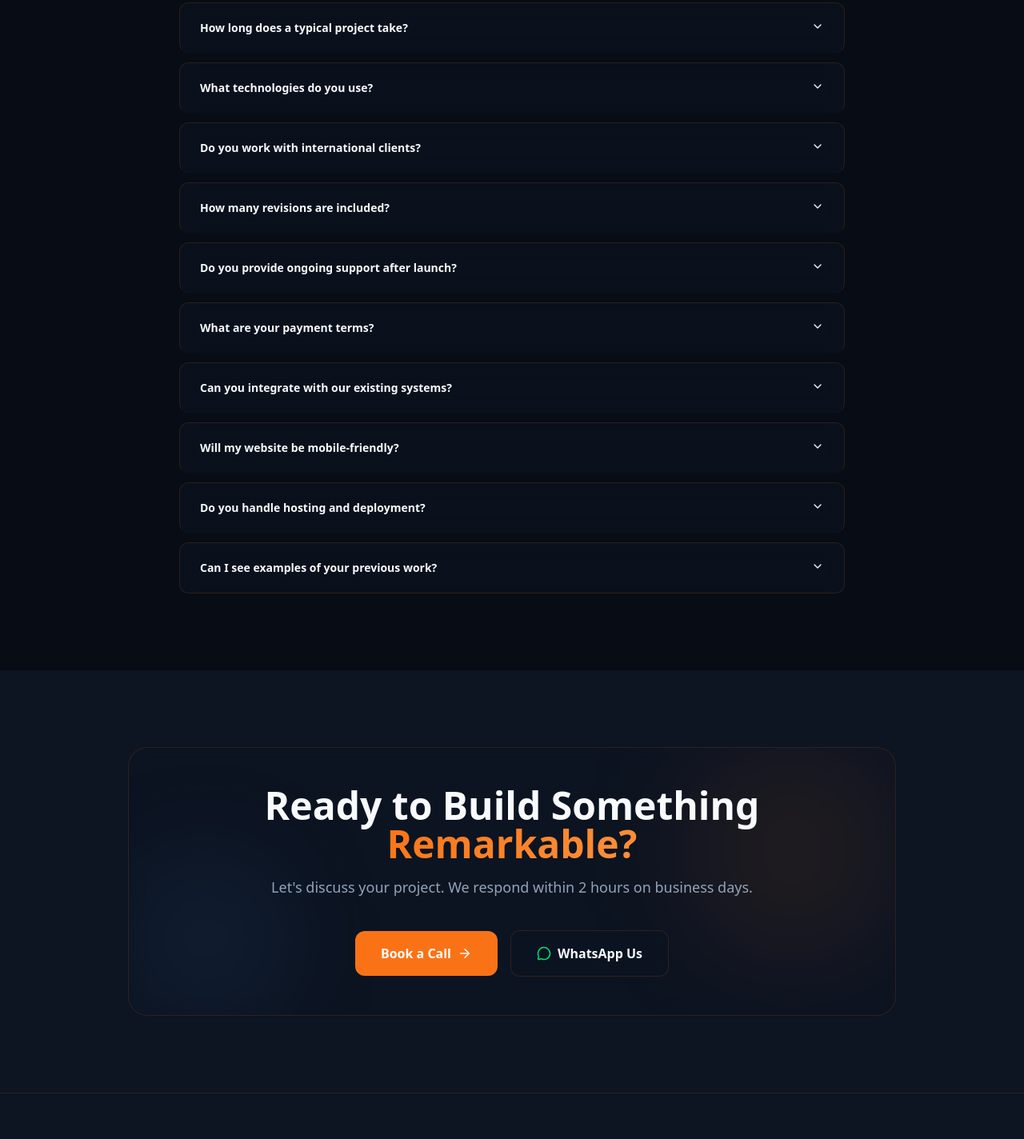
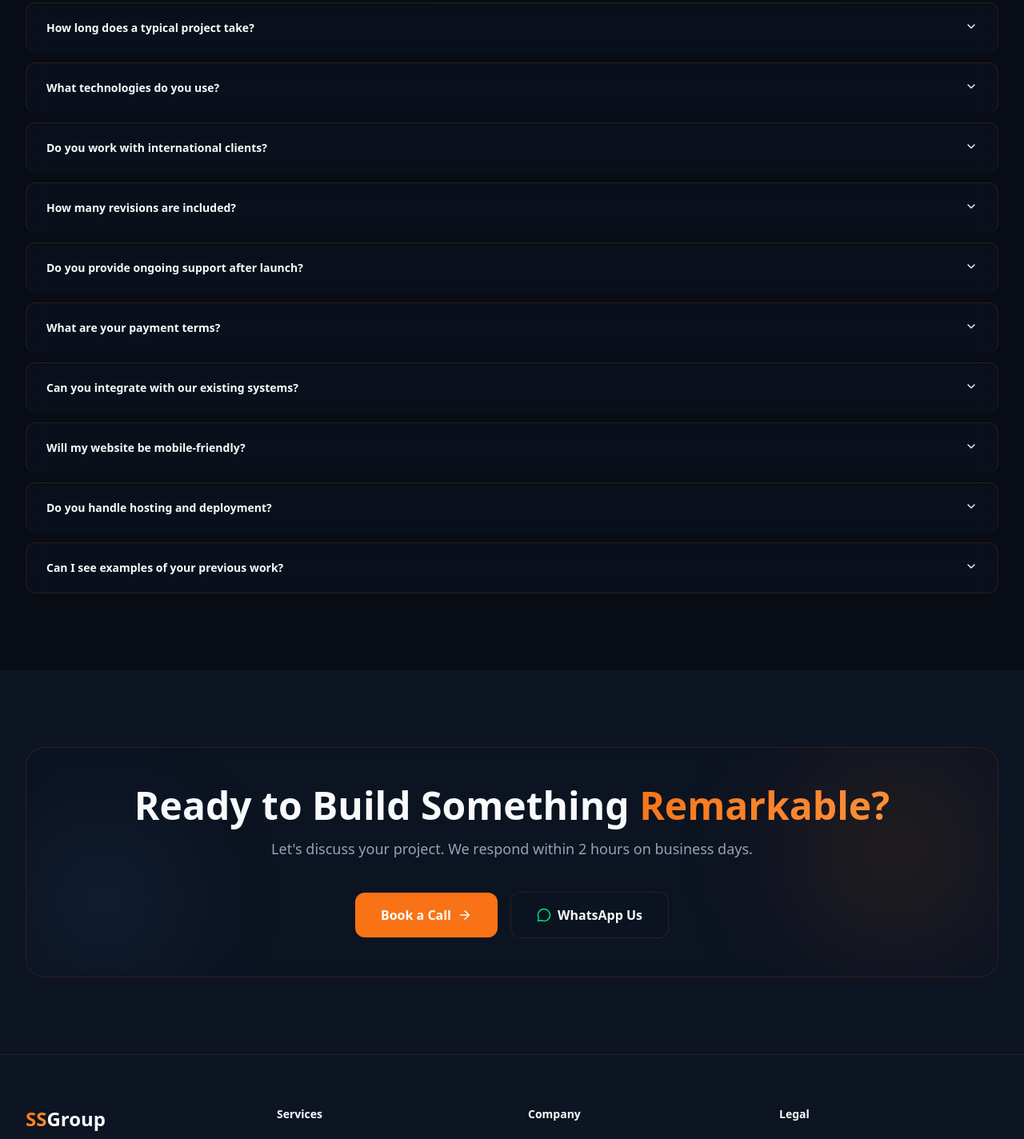
Before and after one commit to shivajitiwari1/SSGroupTech, a Next.js app: page / in a window 1280 px wide. Shown: the part 5868-7292 px from the top of the page at 80% size. Built offline with nearby package versions, Linux system fonts and the light colour scheme.

Commit message:
fix: expand FAQ and ContactCTA to full width (max-w-7xl)

```diff
--- a/sections/home/ContactCTA.tsx
+++ b/sections/home/ContactCTA.tsx
@@ -10,7 +10,7 @@
 
   return (
     <section className="py-24 bg-[var(--bg-secondary)]">
-      <div className="max-w-5xl mx-auto px-4 sm:px-6 lg:px-8">
+      <div className="max-w-7xl mx-auto px-4 sm:px-6 lg:px-8">
         <motion.div
           ref={ref}
           initial={{ opacity: 0, y: 30 }}
--- a/sections/home/FAQ.tsx
+++ b/sections/home/FAQ.tsx
@@ -14,7 +14,7 @@
 
   return (
     <section className="py-24">
-      <div className="max-w-4xl mx-auto px-4 sm:px-6 lg:px-8">
+      <div className="max-w-7xl mx-auto px-4 sm:px-6 lg:px-8">
         <motion.div
           ref={ref}
           initial={{ opacity: 0, y: 20 }}
```
